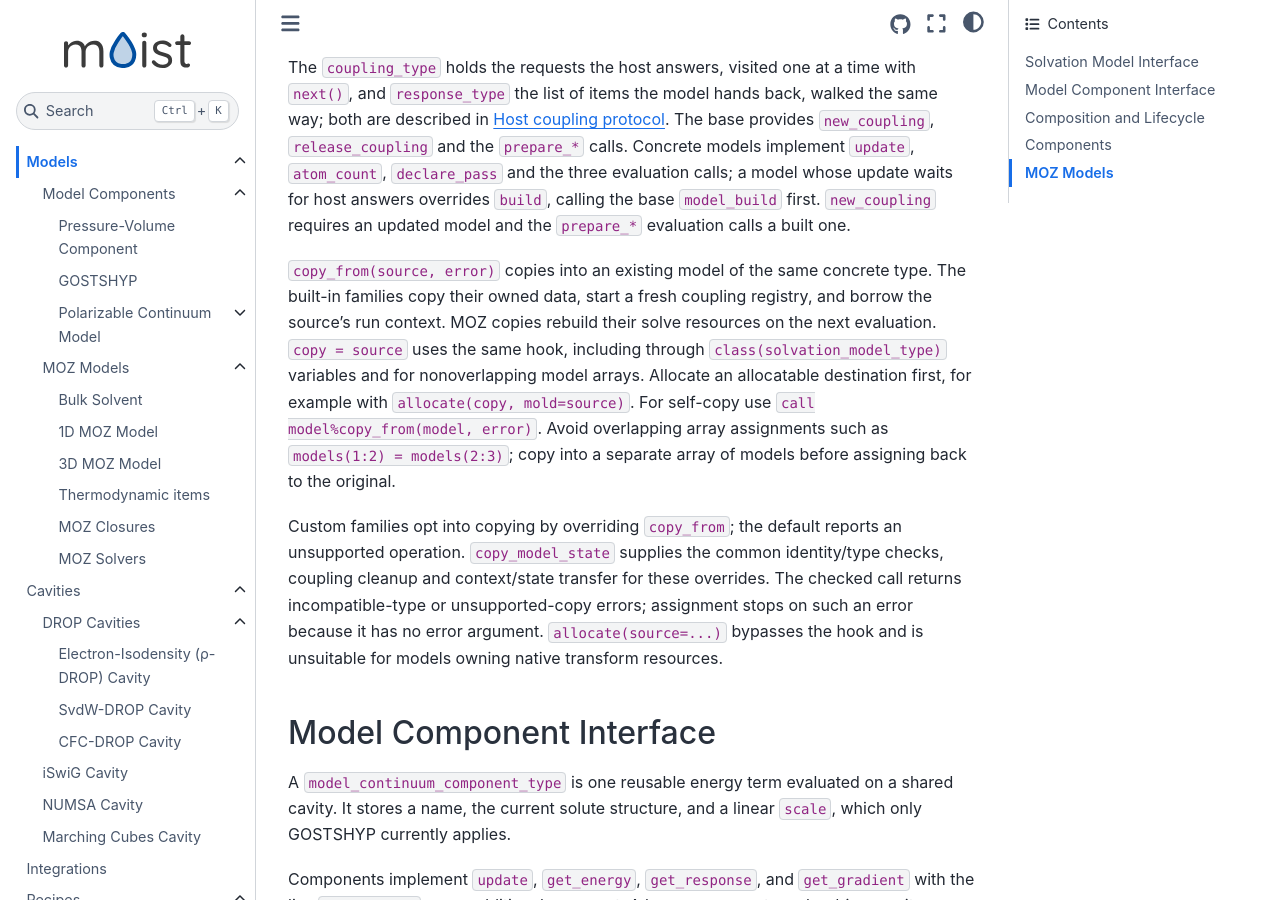
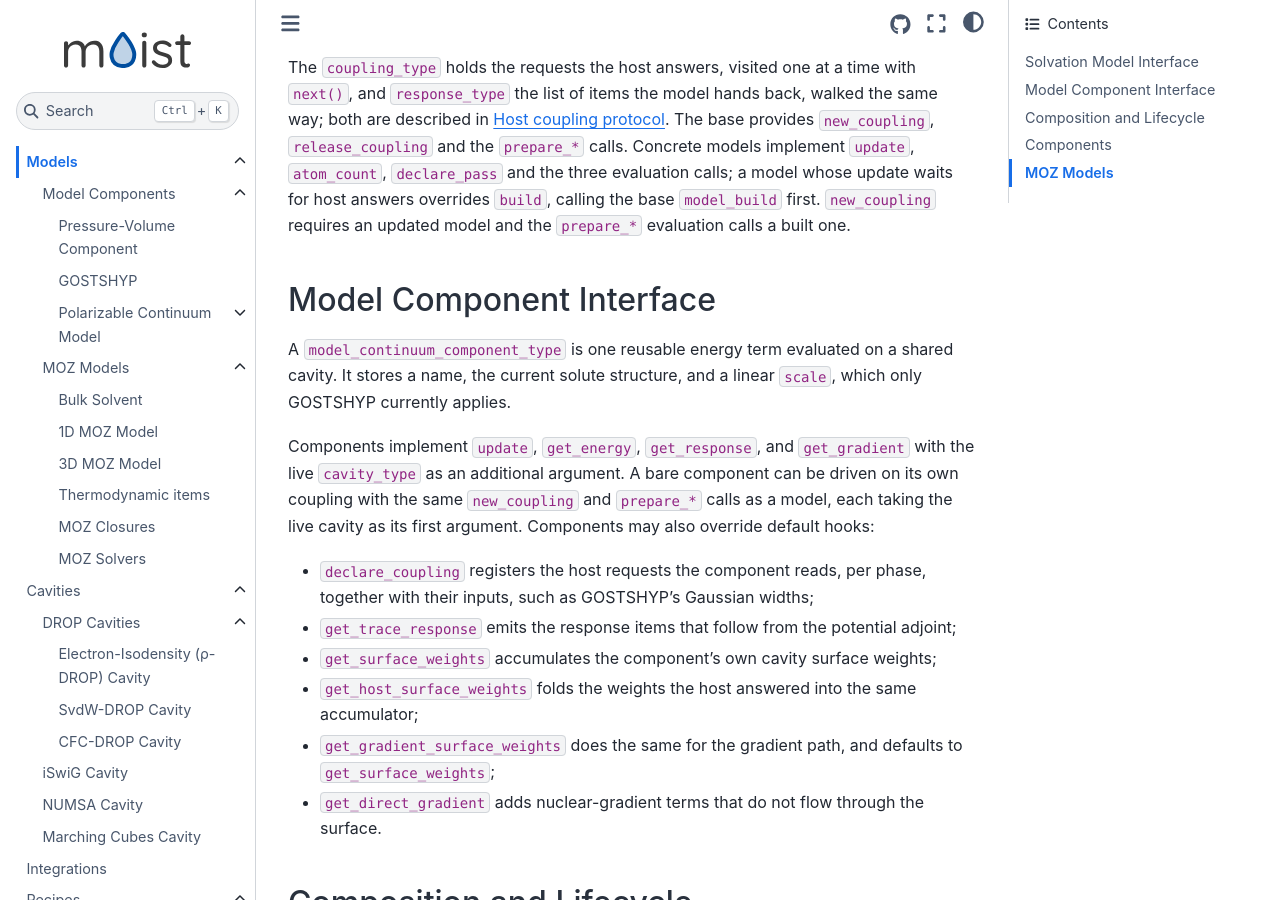
Before and after one commit to lukaswittmann/moist, a Sphinx documentation site: the page built from docs/models/index.rst, in a window 1280 px wide and 900 px high, scrolled down 872 px. Built offline with Sphinx 7.4.7 and the Sphinx Book theme 1.1.4, drawn with Linux system fonts in a browser that asks for light colours; pages that are not in the unit, such as notebooks, are missing from menus.

Commit message:
removed model copy procesures/features

```diff
--- a/CMakeLists.txt
+++ b/CMakeLists.txt
@@ -354,11 +354,11 @@ if(MOIST_TESTS)
     geometry_cartesian geometry_type12 geometry_type3)
   set(moist_test_selected_moz_3d_uv
     parameters susceptibility_cartesian susceptibility_molecular susceptibility_refusals
-    equation_map equation_copy model_copy model_copy_polymorphic equation_setup_errors
+    equation_map equation_copy equation_setup_errors
     energy_cartesian finite_size_box energy_threads energy_blocks energy_refusals)
   set(moist_test_selected_moz_1d_uv
     parameters prepare_solvent block_products map_consistency jvp_affine
-    thread_independence setup_errors problem_setup_errors warm_start scf_reuse operator_cache model_copy charge_moment
+    thread_independence setup_errors problem_setup_errors warm_start scf_reuse operator_cache charge_moment
     water_in_water response_tables response_charges response_fixed host_charges
     energy_refusals pysofft_reference)
   set(moist_test_selected_moz_closure
--- a/docs/models/index.rst
+++ b/docs/models/index.rst
@@ -34,23 +34,6 @@ The ``coupling_type`` holds the requests the host answers, visited one at a time
 The base provides ``new_coupling``, ``release_coupling`` and the ``prepare_*`` calls.
 Concrete models implement ``update``, ``atom_count``, ``declare_pass`` and the three evaluation calls; a model whose update waits for host answers overrides ``build``, calling the base ``model_build`` first.
 ``new_coupling`` requires an updated model and the ``prepare_*`` evaluation calls a built one.
-
-``copy_from(source, error)`` copies into an existing model of the same concrete
-type. The built-in families copy their owned data, start a fresh coupling registry,
-and borrow the source's run context. MOZ copies rebuild their solve resources on
-the next evaluation. ``copy = source`` uses the same hook, including through
-``class(solvation_model_type)`` variables and for nonoverlapping model arrays.
-Allocate an allocatable destination first, for example with ``allocate(copy, mold=source)``.
-For self-copy use ``call model%copy_from(model, error)``.
-Avoid overlapping array assignments such as ``models(1:2) = models(2:3)``;
-copy into a separate array of models before assigning back to the original.
-
-Custom families opt into copying by overriding ``copy_from``; the default reports
-an unsupported operation. ``copy_model_state`` supplies the common identity/type
-checks, coupling cleanup and context/state transfer for these overrides. The
-checked call returns incompatible-type or unsupported-copy errors; assignment
-stops on such an error because it has no error argument. ``allocate(source=...)``
-bypasses the hook and is unsuitable for models owning native transform resources.
 
 Model Component Interface
 -------------------------
```
Also changed, not shown: docs/models/moz/uv3d.rst (+0 -14 lines), 9 other files.
